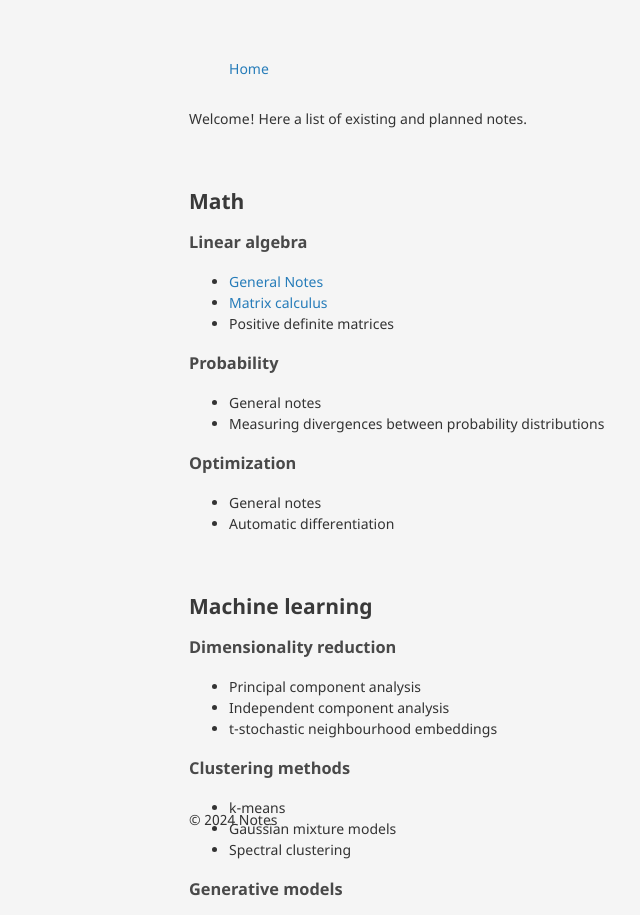
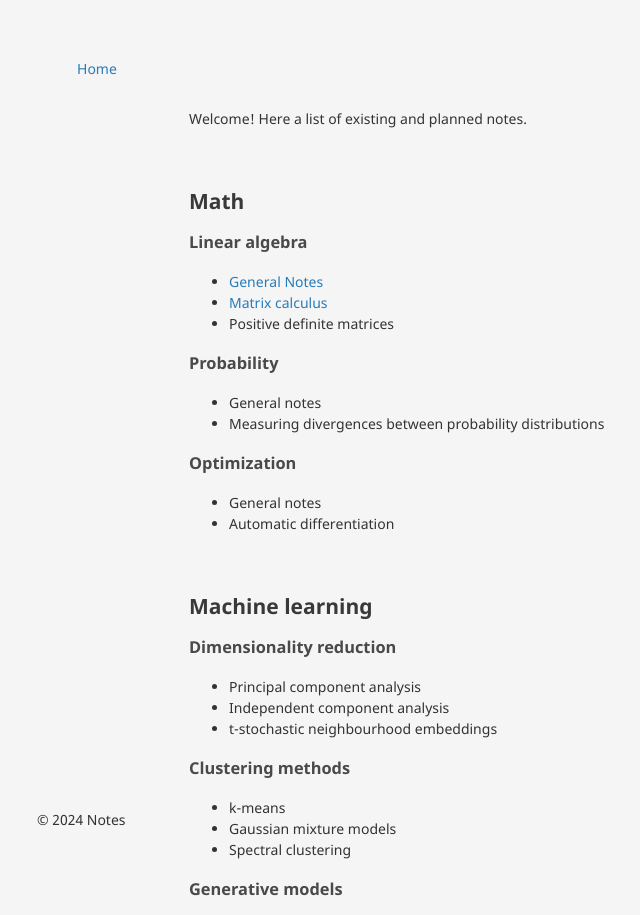
Before and after one commit to neeravkarani/notes, a Jekyll site: the page built from index.md, in a window 1280 px wide. Shown: the top 915 px of the page, without its empty margins (21-661 px from the left). Built offline with Jekyll 4.4.1, drawn with Linux system fonts in a browser that asks for light colours.

Commit message:
moved header and footer outside body

```diff
--- a/_layouts/default.html
+++ b/_layouts/default.html
@@ -12,14 +12,14 @@
     {%- include head.html -%}
   </head>
 
-<!-- BODY -->
-  <body>
-    <div class="wrapper">
-
   <!-- HEADER -->
   <header>
     {% include navigation.html %}
   </header>
+
+  <!-- BODY -->
+  <body>
+    <div class="wrapper">
 
       <!-- SECTION -->
       <div class="container">
@@ -27,13 +27,13 @@
           {{ content }}
         </section>
       </div>
+    </div>
+    <script src="{{ "/assets/js/scale.fix.js" | relative_url }}"></script>
+  </body>
 
   <!-- FOOTER -->
   <footer>
     {% include footer.html %}
   </footer>
 
-    </div>
-    <script src="{{ "/assets/js/scale.fix.js" | relative_url }}"></script>
-  </body>
 </html>
```
Lines whose indentation alone changed are shown as unchanged.
